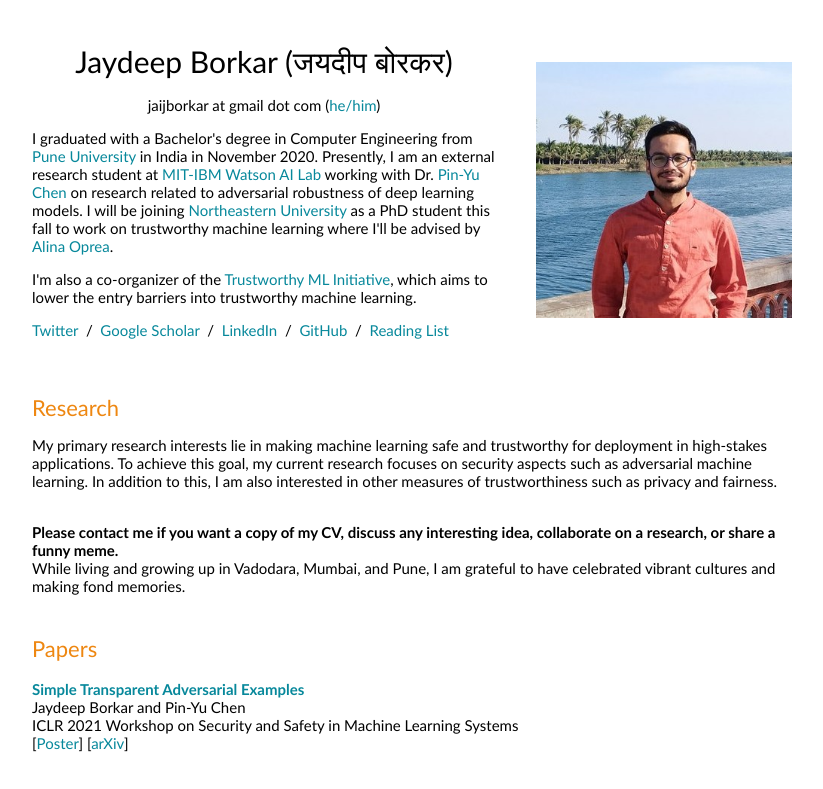
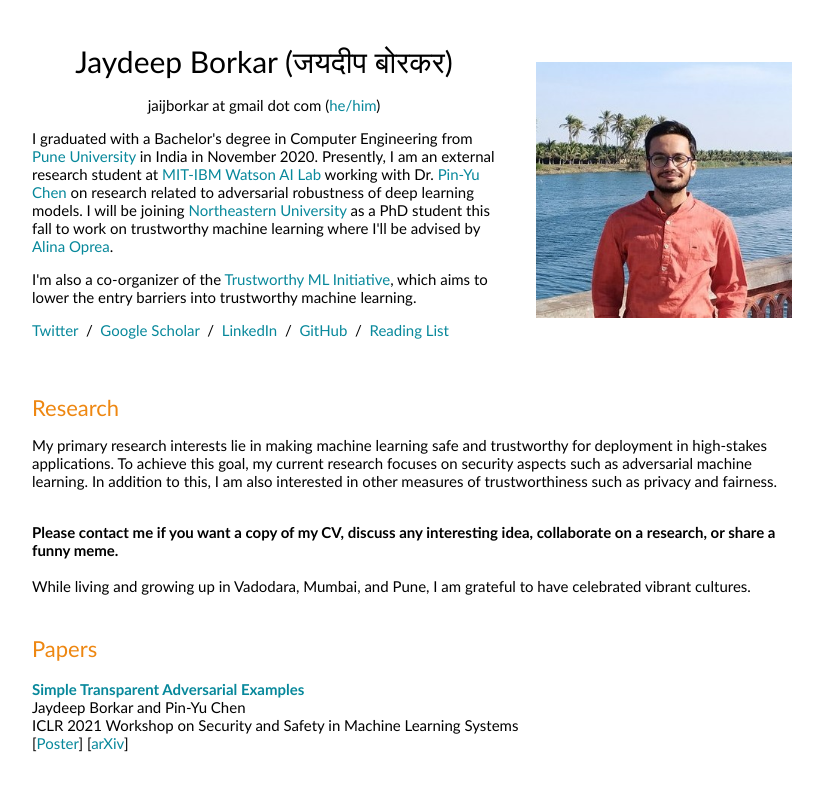
Before and after one commit to jaydeepborkar/jaydeepborkar.github.io, a plain HTML site: page index.html in a window 1280 px wide. Shown: the top 789 px of the page, without its empty margins (228-1051 px from the left). Drawn offline with Linux system fonts and the light colour scheme.

Commit message:
Update index.html

```diff
--- a/index.html
+++ b/index.html
@@ -61,8 +61,8 @@
               </p>
              <br>
               <b>Please contact me if you want a copy of my CV, discuss any interesting idea, collaborate on a research, or share a funny meme.</b>
-             <br>
-             While living and growing up in Vadodara, Mumbai, and Pune, I am grateful to have celebrated vibrant cultures and making fond memories.
+             <br><br>
+             While living and growing up in Vadodara, Mumbai, and Pune, I am grateful to have celebrated vibrant cultures.
           </td>
         </tr>
       </tbody></table>
```
